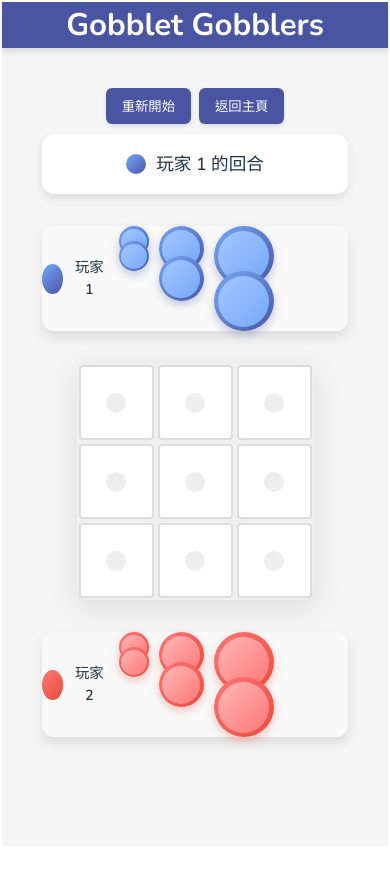
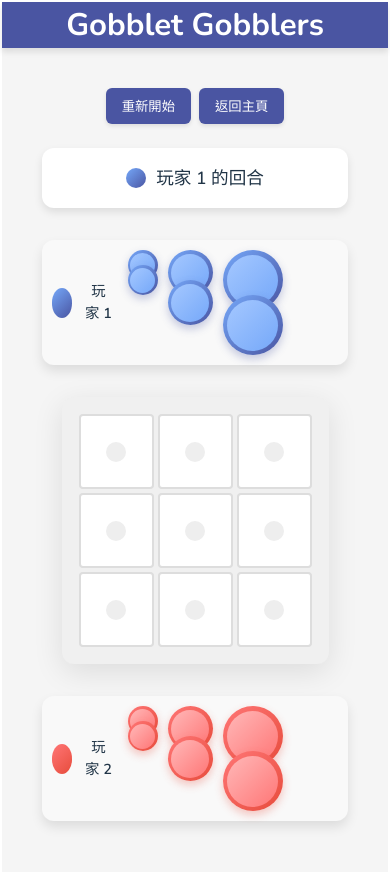
Before and after one commit to wwepenguin/gobblet-gobblers-web, a Vue app: page /gobblet-gobblers-web/game in a window 390 px wide. Shown: the top 872 px of the page. Before the commit the page ends 847 px from the top, so only its background shows below. Built offline with nearby package versions, Linux system fonts and the light colour scheme.

Commit message:
Revert "調整多個元件的樣式，將 padding 設定註解以便於未來調整，並更新 Game.vue 中的 margin-bottom 以改善佈局。這些變更旨在提升界面的靈活性和可讀性。"
This reverts commit d649377d0365ae107f321f8a60a45b1f7c0de85b.

```diff
--- a/src/components/game/GameBoard.vue
+++ b/src/components/game/GameBoard.vue
@@ -160,7 +160,7 @@ const getSizeValue = (size: string): number => {
   flex-direction: column;
   background-color: #f0f0f0;
   border-radius: 12px;
-  /* padding: 15px; */
+  padding: 15px;
   box-shadow: 0 8px 30px rgba(0, 0, 0, 0.1);
 }
 
--- a/src/components/game/GameStatus.vue
+++ b/src/components/game/GameStatus.vue
@@ -92,8 +92,8 @@ onMounted(() => {
 .game-status {
   background-color: white;
   border-radius: 12px;
-  /* padding: 8px 10px; */
-  margin: 10px 0;
+  padding: 16px 24px;
+  margin: 20px 0;
   box-shadow: 0 4px 8px rgba(0, 0, 0, 0.1);
   text-align: center;
   min-height: 60px;
@@ -215,7 +215,7 @@ onMounted(() => {
 /* 移動設備上的狀態顯示調整 */
 @media (max-width: 768px) {
   .game-status {
-    /* padding: 12px 16px; */
+    padding: 12px 16px;
   }
 
   .game-start-tip {
--- a/src/components/game/PlayerHand.vue
+++ b/src/components/game/PlayerHand.vue
@@ -83,7 +83,7 @@ const isSelected = (size: PieceSize): boolean => {
   flex-direction: column;
   align-items: center;
   border-radius: 12px;
-  /* padding: 20px; */
+  padding: 20px;
   background-color: #f9f9f9;
   width: 180px;
   transition: all 0.3s ease;
@@ -157,7 +157,7 @@ const isSelected = (size: PieceSize): boolean => {
 @media (max-width: 768px) {
   .player-hand {
     width: 100%;
-    /* padding: 15px; */
+    padding: 15px;
     flex-direction: row;
     justify-content: space-around;
     max-width: 500px;
@@ -181,7 +181,7 @@ const isSelected = (size: PieceSize): boolean => {
 /* 小屏幕上的手牌調整 */
 @media (max-width: 480px) {
   .player-hand {
-    /* padding: 10px; */
+    padding: 10px;
   }
 
   .player-avatar {
--- a/src/views/Game.vue
+++ b/src/views/Game.vue
@@ -60,7 +60,7 @@ const handleResetGame = () => {
   display: flex;
   justify-content: space-between;
   align-items: center;
-  margin-bottom: 0.1rem;
+  margin-bottom: 1.5rem;
   flex-wrap: wrap;
   gap: 1rem;
 }
```
